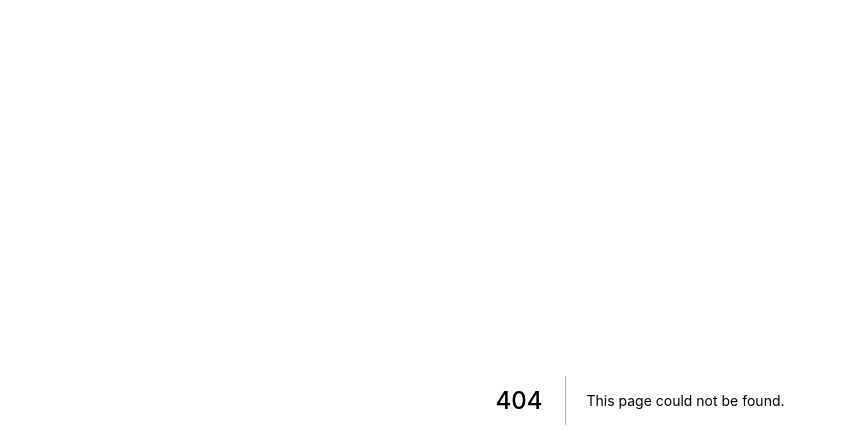
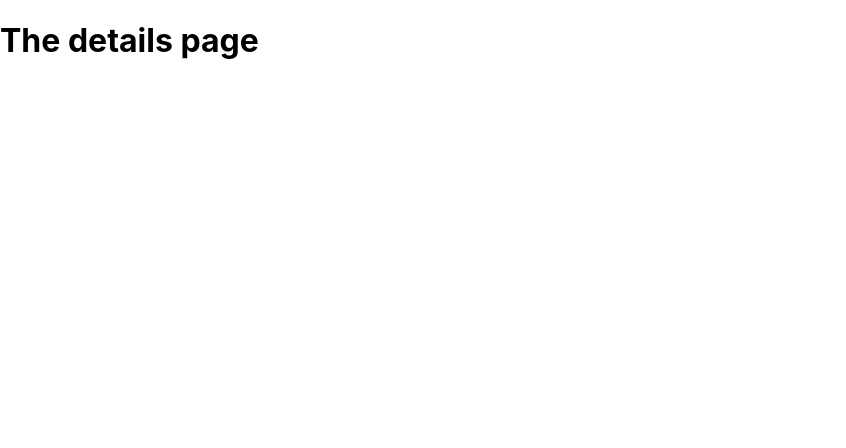
Before and after one commit to PrantoMollick/nextjs-news-app, a Next.js app: page /news/1 in a window 1280 px wide. Before the commit this address had no page. Shown: the top 448 px of the page, without its empty margins (0-846 px from the left). Built offline with nearby package versions, Linux system fonts and the light colour scheme.

Commit message:
dynamic routing

```diff
--- /dev/null
+++ b/pages/news/[newsId].js
@@ -0,0 +1,15 @@
+import { useRouter } from "next/router";
+
+
+//domain.com/news
+function DetailPage() {
+    const router = useRouter();
+    const newsId = router.query.newsId;
+
+    //send a request to the backend api
+    //to fetch the news item with newsId
+
+    return <h1>The details page</h1>
+}
+
+export default DetailPage;
```
Also changed, not shown: pages/news/index.js (renamed from pages/news.js), 1 other file (tests, documents, lock files or other folders).
